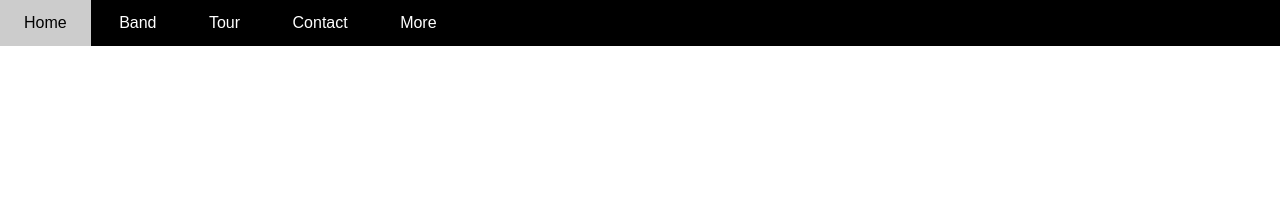
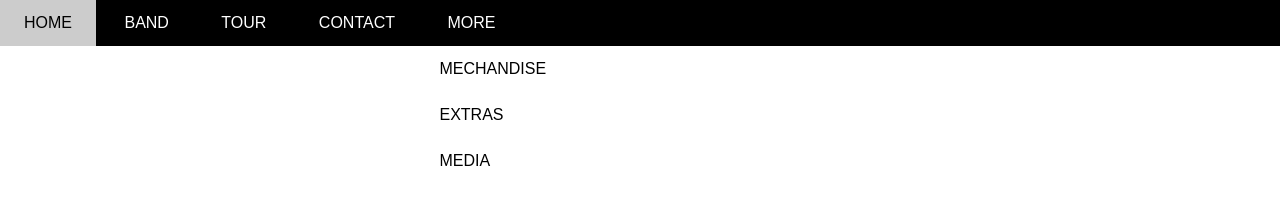
Before and after one commit to kudo9c/w3_band, a plain HTML site: page w3_band/index.html in a window 1280 px wide. Drawn offline with Linux system fonts and the light colour scheme.

Commit message:
Update style.css

```diff
--- a/w3_band/assets/css/style.css
+++ b/w3_band/assets/css/style.css
@@ -18,12 +18,18 @@ html {
     background-color: #000;
 }
 
+#nav, .subnav {
+    list-style: none;
+}
+
 #nav li {
     display: inline-block;
-
+    position: relative;
+    text-transform: uppercase;
 }
 
-#nav li:hover a {
+#nav > li:hover > a,
+#nav .subnav li:hover > a {
     color: #000;
     background-color: #ccc;
 }
@@ -36,9 +42,19 @@ html {
     padding: 0 24px;
 }
 
-#nav .subnav  {
-    display: none;
+#nav .subnav   {
+    position: absolute;
+    top: 100%;
+    left: 0;
+    background-color: #fff;
+    box-shadow: 0 0 rgba(0,0,0, 0.3);
 }
+
+#nav .subnav a {
+    color: #000;
+    padding: 0 16px;
+}
+
 
 #slider {
 
```
